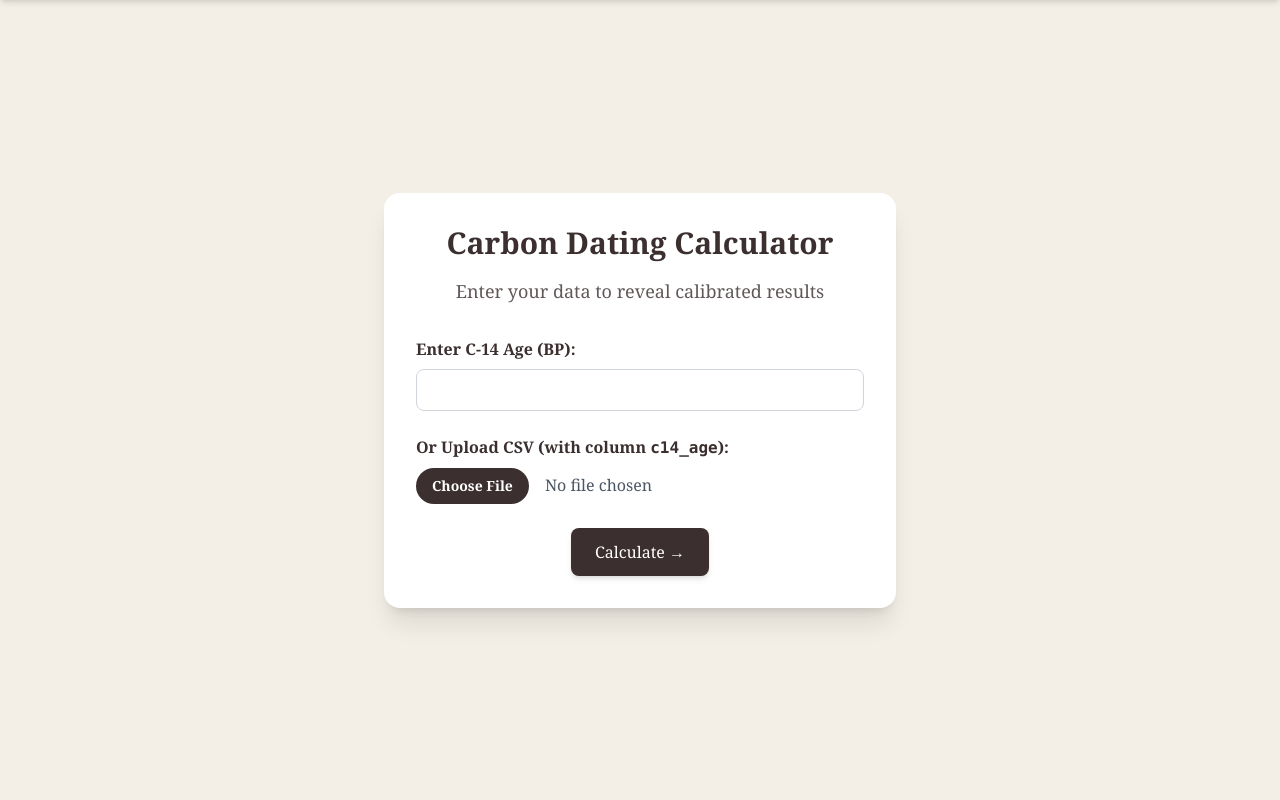
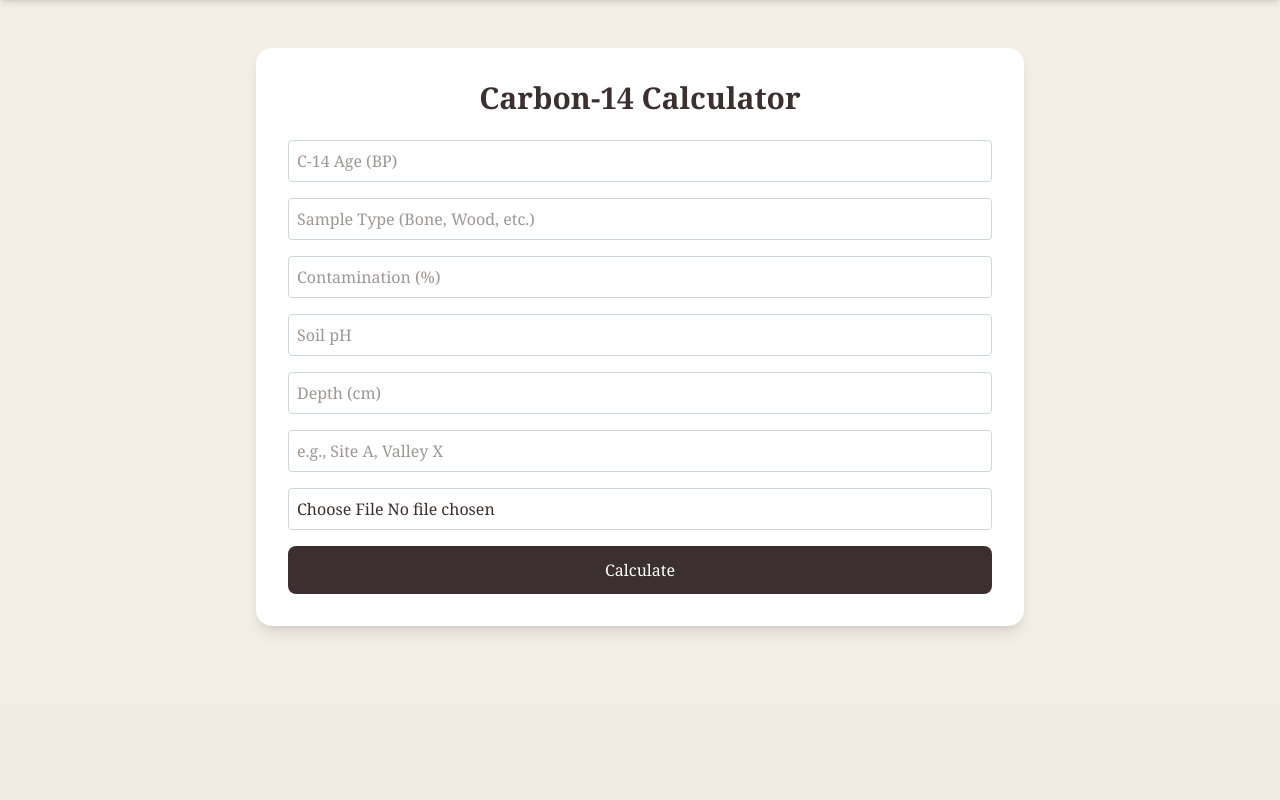
Before and after one commit to ruhi117/carbon_dating_app, a Flask app: page /input in a window 1280 px wide. Shown: the part 96-896 px from the top of the page. After the commit the page ends 728 px from the top, so only its background shows below. Run offline with Flask 3, Linux system fonts and the light colour scheme; some libraries are stand-ins or nearby versions.

Commit message:
Update input.html

```diff
--- a/templates/input.html
+++ b/templates/input.html
@@ -1,42 +1,24 @@
 {% extends "base.html" %}
 {% block content %}
 
-<section class="min-h-screen flex items-center justify-center bg-[#f4efe6] text-[#3b2f2f]">
-    <div class="w-full max-w-lg bg-white rounded-2xl shadow-xl p-8">
+<section class="max-w-3xl mx-auto my-12 bg-white p-8 rounded-2xl shadow-lg">
+    <h2 class="text-3xl font-bold mb-6 text-center">Carbon-14 Calculator</h2>
 
-        <!-- Title -->
-        <h2 class="text-3xl font-bold mb-4 text-center">Carbon Dating Calculator</h2>
-        <p class="text-center mb-8 text-lg opacity-80">Enter your data to reveal calibrated results</p>
+    {% if message %}
+        <p class="text-red-700 font-semibold mb-4">{{ message }}</p>
+    {% endif %}
 
-        <!-- Form -->
-        <form method="POST" enctype="multipart/form-data" class="space-y-6">
-
-            <!-- Text Input -->
-            <div>
-                <label class="block mb-2 font-semibold">Enter C-14 Age (BP):</label>
-                <input type="text" name="c14_age"
-                       class="w-full px-4 py-2 border border-gray-300 rounded-lg focus:ring-2 focus:ring-[#3b2f2f] focus:outline-none">
-            </div>
-
-            <!-- File Upload -->
-            <div>
-                <label class="block mb-2 font-semibold">Or Upload CSV (with column <code>c14_age</code>):</label>
-                <input type="file" name="file"
-                       class="w-full text-gray-600 file:mr-4 file:py-2 file:px-4
-                              file:rounded-full file:border-0 file:text-sm file:font-semibold
-                              file:bg-[#3b2f2f] file:text-white hover:file:bg-[#5a403f]">
-            </div>
-
-            <!-- Submit -->
-            <div class="text-center">
-                <button type="submit"
-                        class="px-6 py-3 bg-[#3b2f2f] text-white rounded-lg shadow-md hover:bg-[#5a403f] transition">
-                    Calculate →
-                </button>
-            </div>
-
-        </form>
-    </div>
+    <form method="POST" class="space-y-4">
+        <input type="text" name="c14_age" placeholder="C-14 Age (BP)" class="w-full p-2 border border-gray-300 rounded focus:outline-none focus:ring-2 focus:ring-amber-400">
+        <input type="text" name="material" placeholder="Sample Type (Bone, Wood, etc.)" class="w-full p-2 border border-gray-300 rounded focus:outline-none focus:ring-2 focus:ring-amber-400">
+        <input type="text" name="contamination" placeholder="Contamination (%)" class="w-full p-2 border border-gray-300 rounded focus:outline-none focus:ring-2 focus:ring-amber-400">
+        <input type="text" name="soil_pH" placeholder="Soil pH" class="w-full p-2 border border-gray-300 rounded focus:outline-none focus:ring-2 focus:ring-amber-400">
+        <input type="text" name="depth" placeholder="Depth (cm)" class="w-full p-2 border border-gray-300 rounded focus:outline-none focus:ring-2 focus:ring-amber-400">
+        <input type="text" name="location" id="location" placeholder="e.g., Site A, Valley X"
+               class="w-full p-2 border border-gray-300 rounded focus:outline-none focus:ring-2 focus:ring-amber-400">
+        <input type="file" name="file" id="file" class="w-full p-2 border border-gray-300 rounded focus:outline-none focus:ring-2 focus:ring-amber-400">
+        <button type="submit" class="w-full bg-[#3b2f2f] text-white py-3 rounded-lg hover:bg-[#5a403f] transition">Calculate</button>
+    </form>
 </section>
 
 {% endblock %}
```
